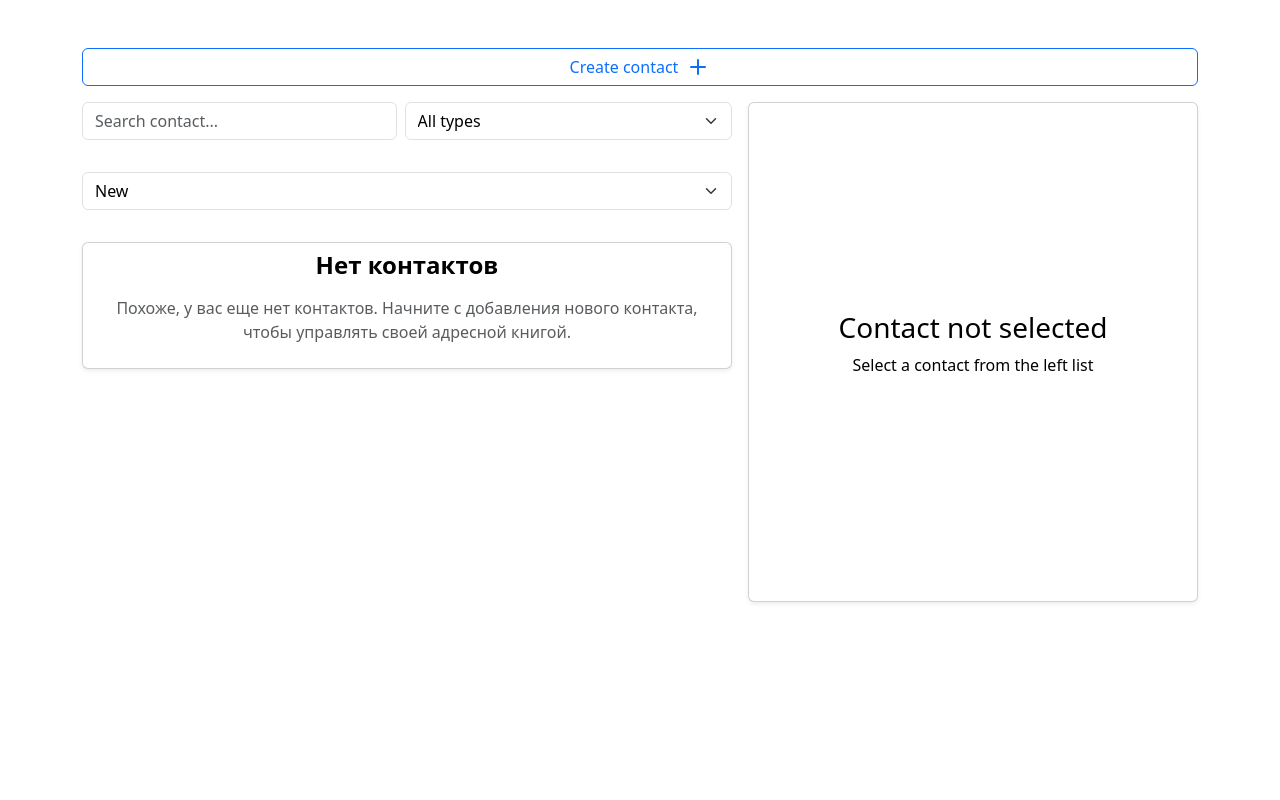
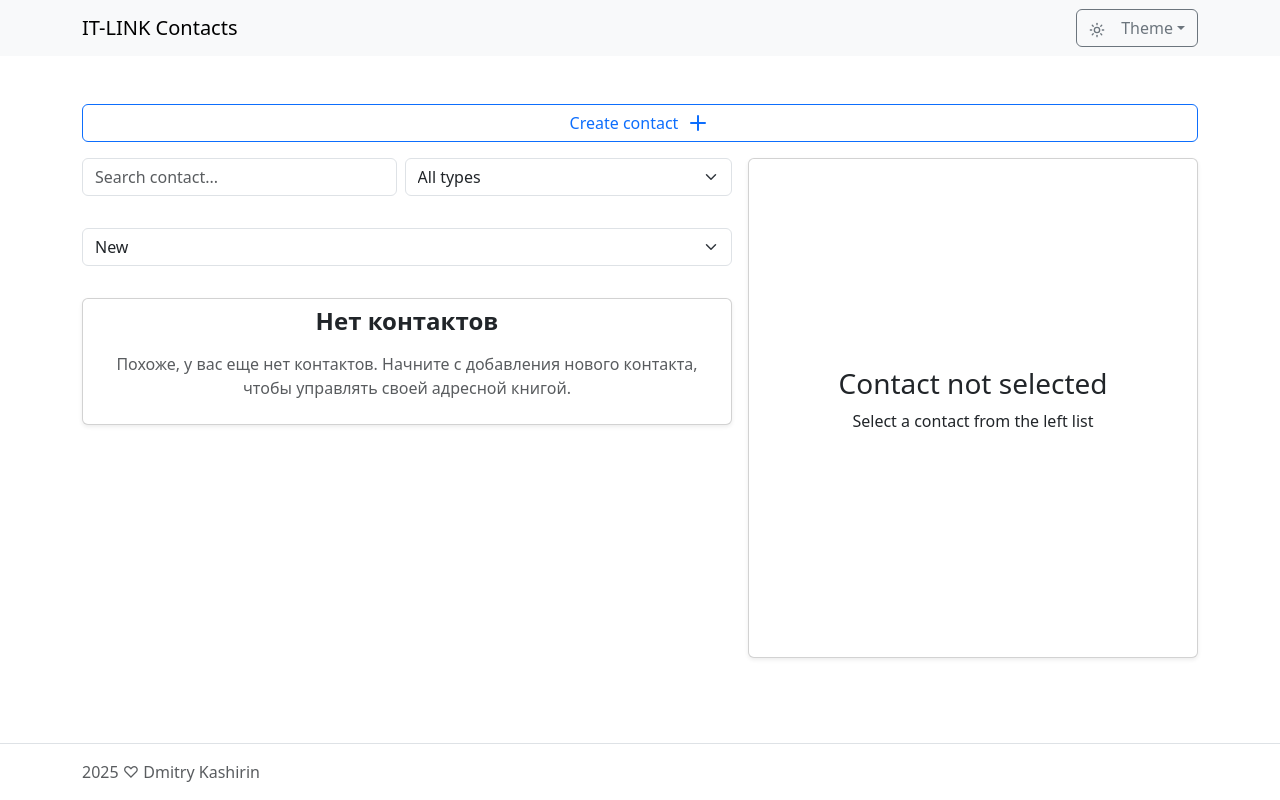
Before and after one commit to DimDimich-creator/contacts-test, a Next.js app: page / in a window 1280 px wide. Built offline with nearby package versions, Linux system fonts and the light colour scheme.

Commit message:
feat: upd theme color

```diff
--- a/src/components/layout/contacts-layout.tsx
+++ b/src/components/layout/contacts-layout.tsx
@@ -7,13 +7,14 @@ import ContactModal from "../contact-modal";
 import { ContactsProvider } from "../contacts-store";
 import { Toaster } from "sonner";
 import { Plus } from "lucide-react";
+import { ModeToggleBootstrap } from "../mode-toggle";
 
 export default function ContactsLayout() {
   const [showModal, setShowModal] = useState(false);
 
   return (
     <ContactsProvider>
-      <div className="container mt-5">
+      <main className="container mt-5 flex-grow-1">
         <Button
           variant="outline-primary"
           onClick={() => setShowModal(true)}
@@ -32,7 +33,7 @@ export default function ContactsLayout() {
           defaultValues={{}}
         />
         <Toaster position="top-center" richColors />
-      </div>
+      </main>
     </ContactsProvider>
   );
 }
--- a/src/pages/index.tsx
+++ b/src/pages/index.tsx
@@ -1,6 +1,8 @@
 import Head from "next/head";
 import { Geist, Geist_Mono } from "next/font/google";
 import ContactsLayout from "@/components/layout/contacts-layout";
+import Header from "@/components/header";
+import Footer from "@/components/footer";
 
 const geistSans = Geist({
   variable: "--font-geist-sans",
@@ -22,9 +24,11 @@ export default function Home() {
         <link rel="icon" href="/favicon.ico" />
       </Head>
       <div
-        className={`${geistSans.variable} ${geistMono.variable}`}
+        className={`${geistSans.variable} ${geistMono.variable} d-flex flex-column min-vh-100`}
       >
+        <Header />
         <ContactsLayout />
+        <Footer />
       </div>
     </>
   );
--- a/src/styles/globals.css
+++ b/src/styles/globals.css
@@ -1,19 +1,3 @@
-/* themes.css */
-:root {
-  --bs-body-bg: #fff;
-  --bs-body-color: #000;
-  --bs-btn-bg: #0d6efd;
-  --bs-btn-color: #fff;
-}
-
-[data-theme="dark"] {
-  --bs-body-bg: #121212;
-  --bs-body-color: #fff;
-  --bs-btn-bg: #6610f2;
-  --bs-btn-color: #fff;
-}
-
-
 .text-clamp-1 {
   display: -webkit-box;
   -webkit-line-clamp: 1;
```
